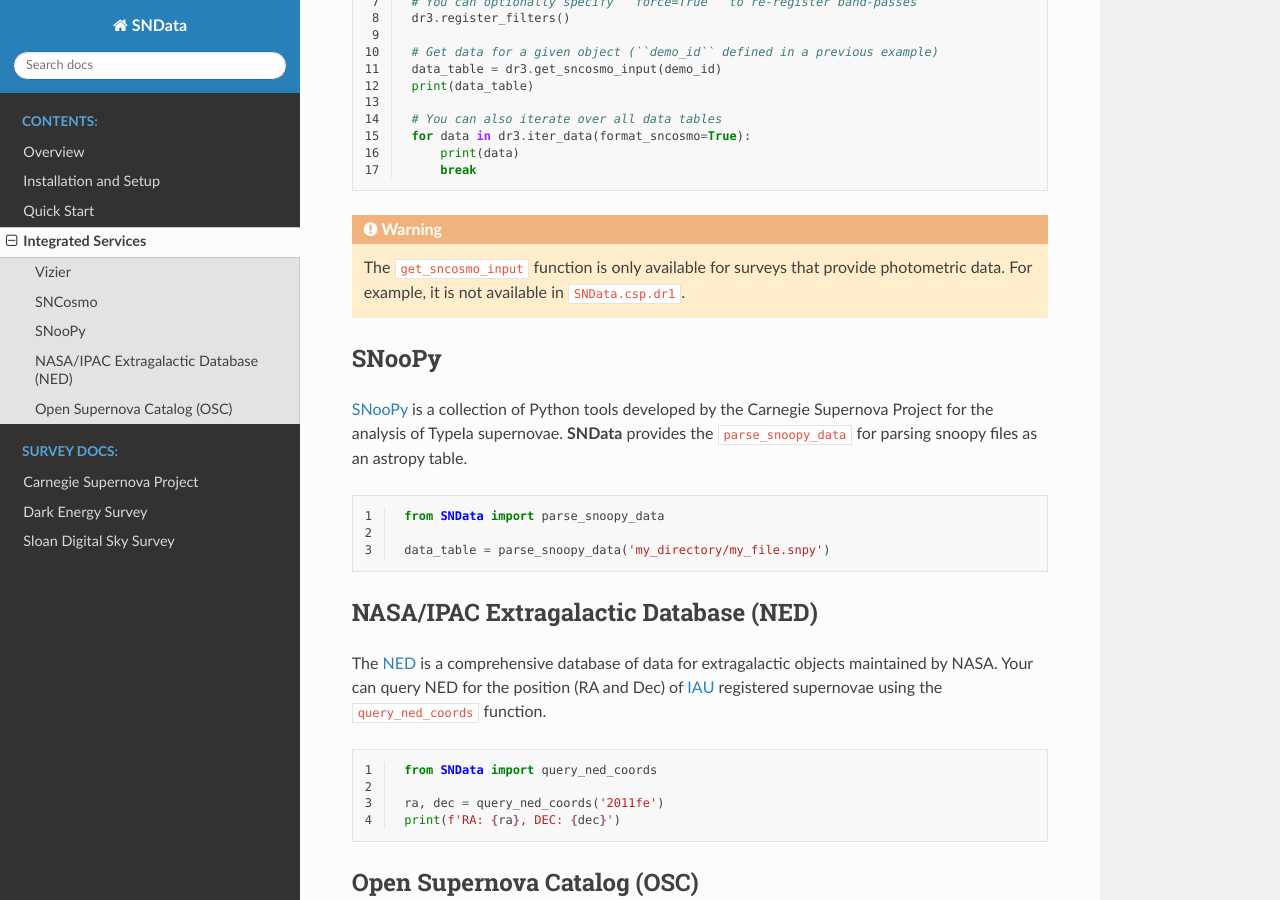
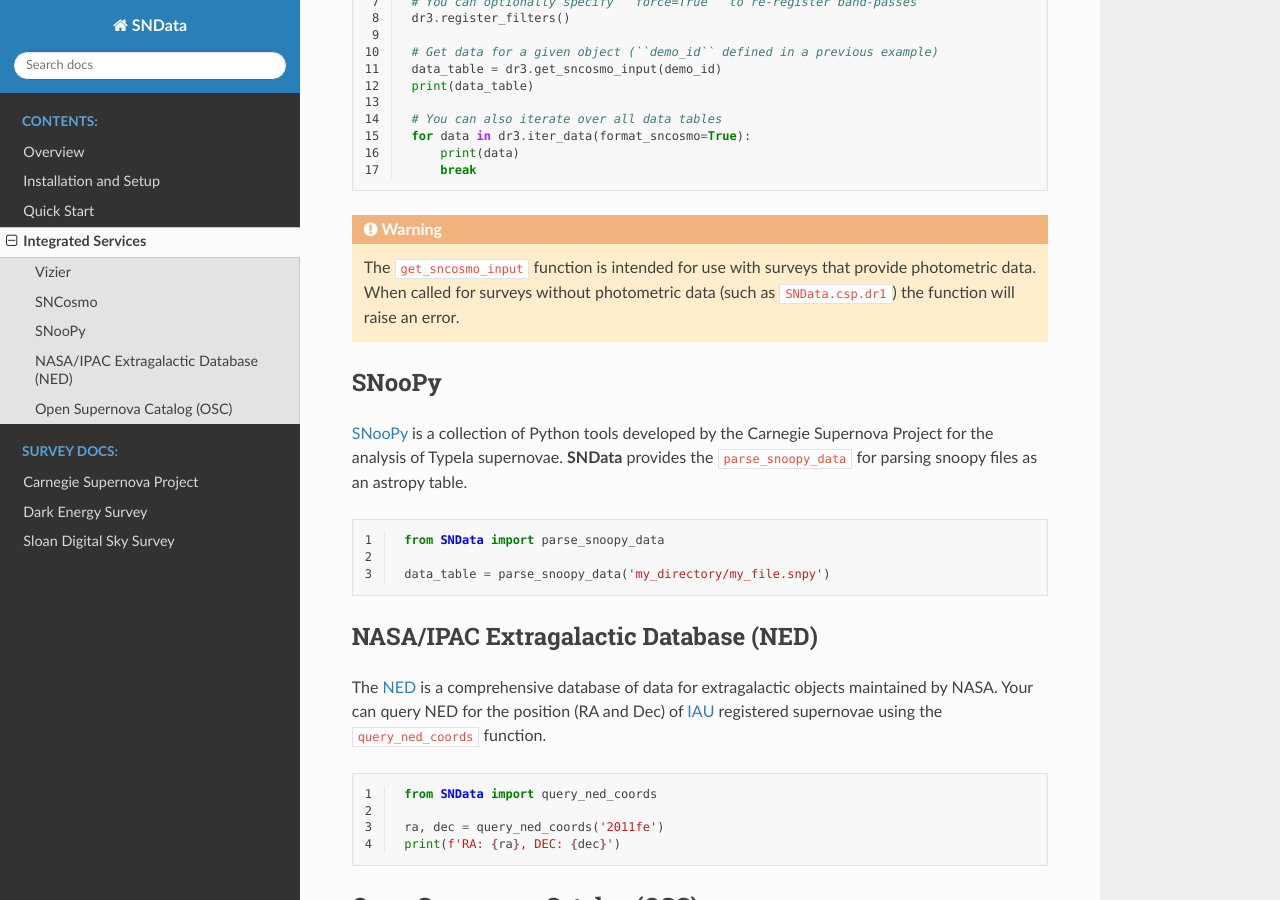
Before and after one commit to sncosmo/SNData, a Sphinx documentation site: the page built from docs/source/integrated_services.rst, in a window 1280 px wide and 900 px high, scrolled down 820 px. Built offline with Sphinx 7.4.7 and the Read the Docs theme 2.0.0, drawn with Linux system fonts in a browser that asks for light colours.

Commit message:
Adds get_sncosmo_input to SNData.csp.dr1

```diff
--- a/docs/source/integrated_services.rst
+++ b/docs/source/integrated_services.rst
@@ -52,8 +52,9 @@
         break
 
 .. warning::
-  The ``get_sncosmo_input`` function is only available for surveys that provide
-  photometric data. For example, it is not available in ``SNData.csp.dr1``.
+  The ``get_sncosmo_input`` function is intended for use with surveys that
+  provide photometric data. When called for surveys without photometric data
+  (such as ``SNData.csp.dr1``) the function will raise an error.
 
 
 SNooPy
```
